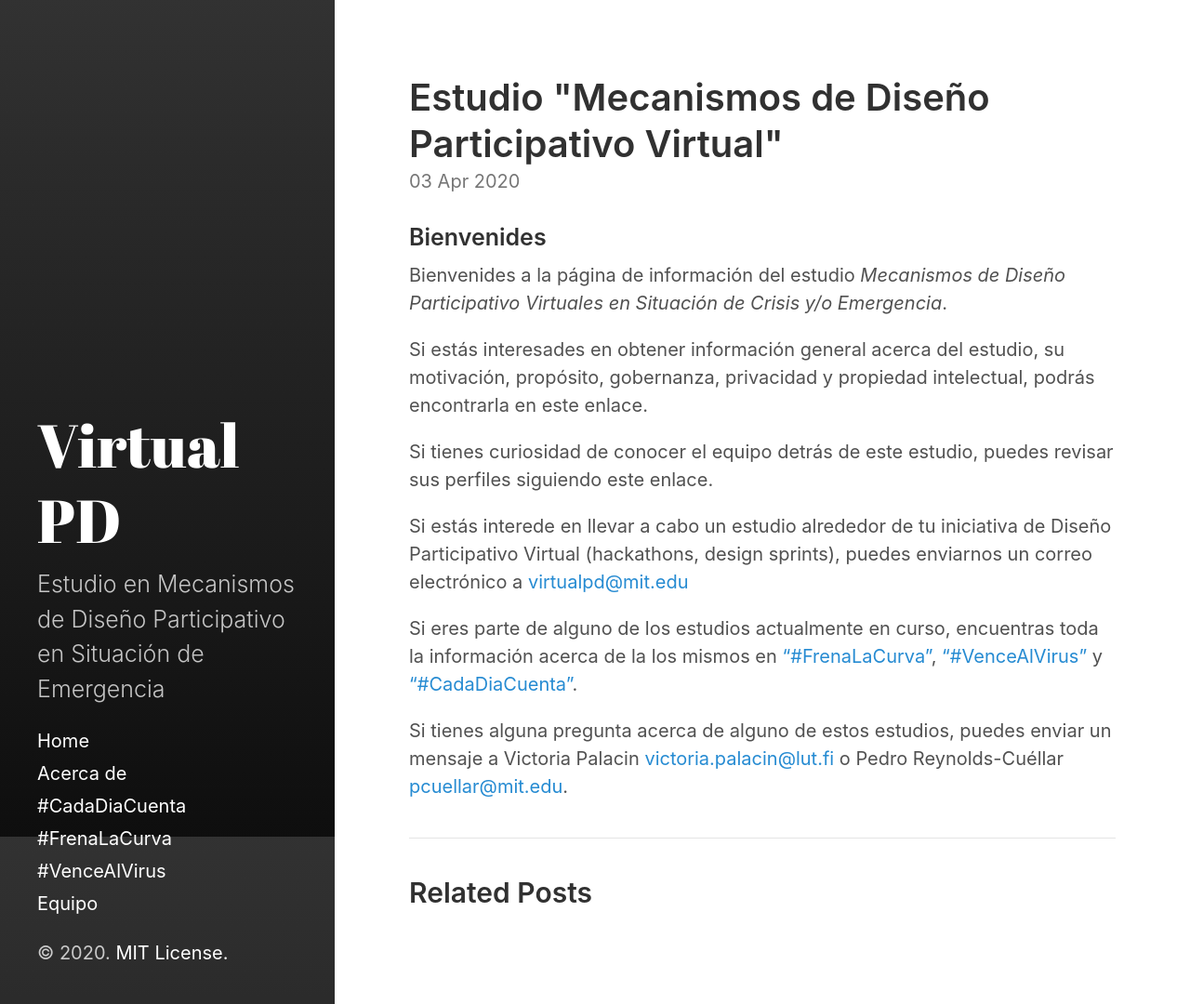
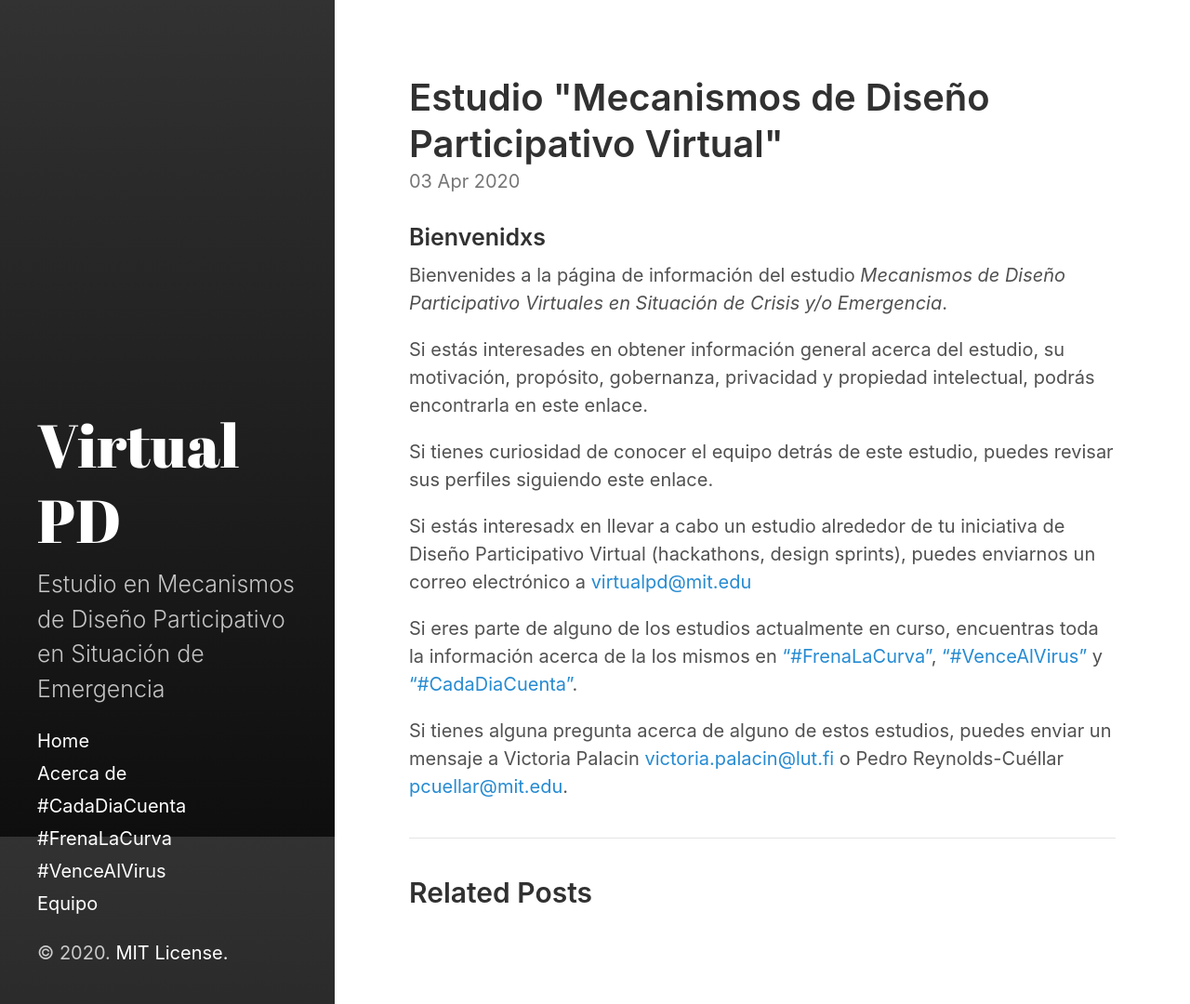
Before and after one commit to mitmedialab/otrocovid, a Jekyll site: the page built from _posts/2020-04-03-bienvenida_virtual_pd.md, in a window 1280 px wide and 1080 px high. Shown: the whole window at 93% size. Built offline with Jekyll 4.4.1, drawn with Linux system fonts in a browser that asks for light colours.

Commit message:
Update content

```diff
--- a/_posts/2020-04-03-bienvenida_virtual_pd.md
+++ b/_posts/2020-04-03-bienvenida_virtual_pd.md
@@ -4,7 +4,7 @@ title: Estudio "Mecanismos de Diseño Participativo Virtual"
 excerpt_separator:  <!--more-->
 ---
 
-### Bienvenides
+### Bienvenidxs
 
 Bienvenides a la página de información del estudio *Mecanismos de Diseño Participativo Virtuales en Situación de Crisis y/o Emergencia*.
 
@@ -12,7 +12,7 @@ Si estás interesades en obtener información general acerca del estudio, su mot
 
 Si tienes curiosidad de conocer el equipo detrás de este estudio, puedes revisar sus perfiles siguiendo este enlace.
 
-Si estás interede en llevar a cabo un estudio alrededor de tu iniciativa de Diseño Participativo Virtual (hackathons, design sprints), puedes enviarnos un correo electrónico a [virtualpd@mit.edu](mailto:virtualpd@mit.edu)
+Si estás interesadx en llevar a cabo un estudio alrededor de tu iniciativa de Diseño Participativo Virtual (hackathons, design sprints), puedes enviarnos un correo electrónico a [virtualpd@mit.edu](mailto:virtualpd@mit.edu)
 
 Si eres parte de alguno de los estudios actualmente en curso, encuentras toda la información acerca de la los mismos en ["#FrenaLaCurva"](https://mitmedialab.github.io/virtualpd/category/FrenaLaCurva.html), ["#VenceAlVirus"](https://mitmedialab.github.io/virtualpd/category/VenceAlVirus.html) y ["#CadaDiaCuenta"](https://mitmedialab.github.io/virtualpd/category/CadaDiaCuenta.html).
 
```
